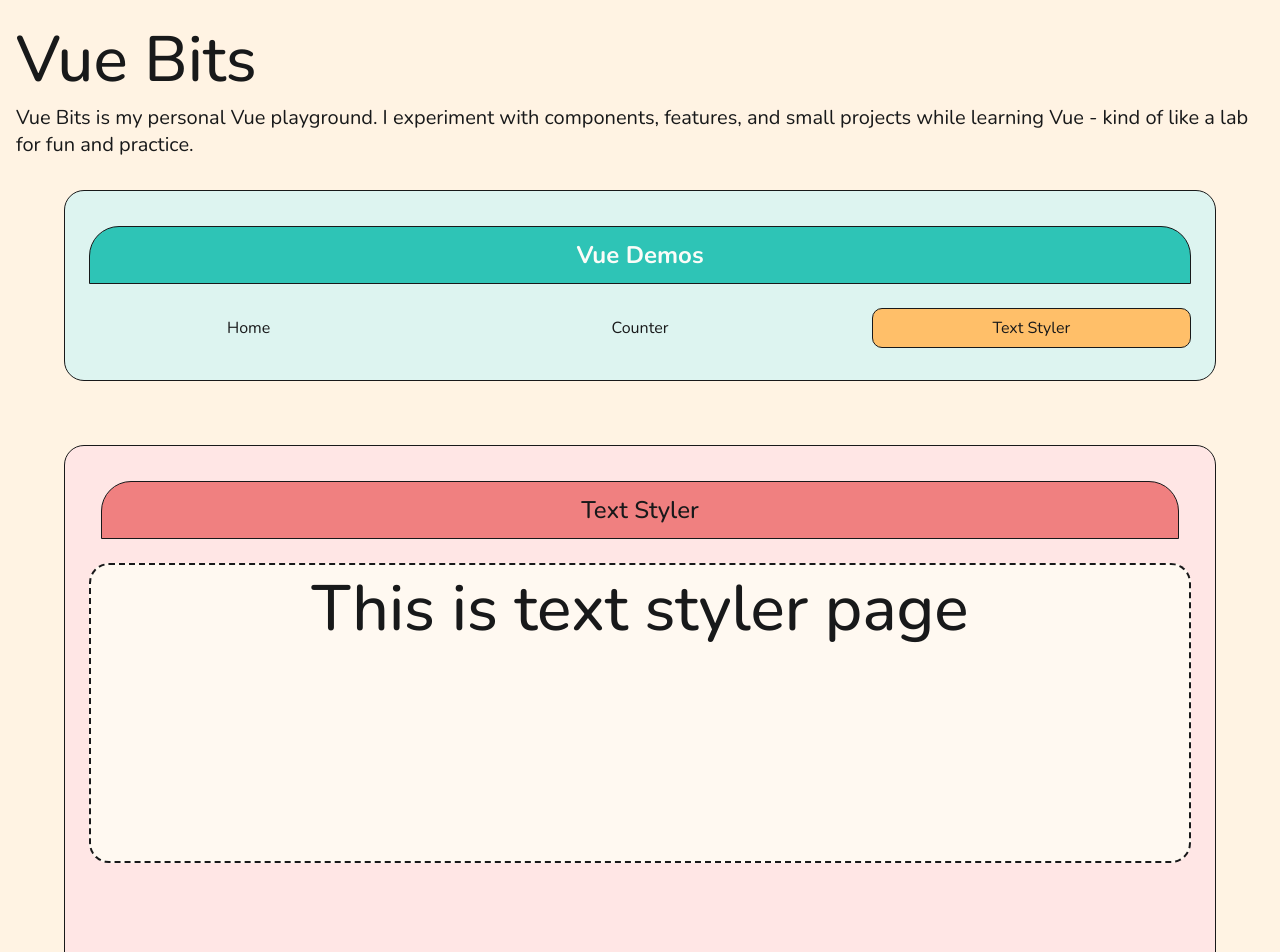
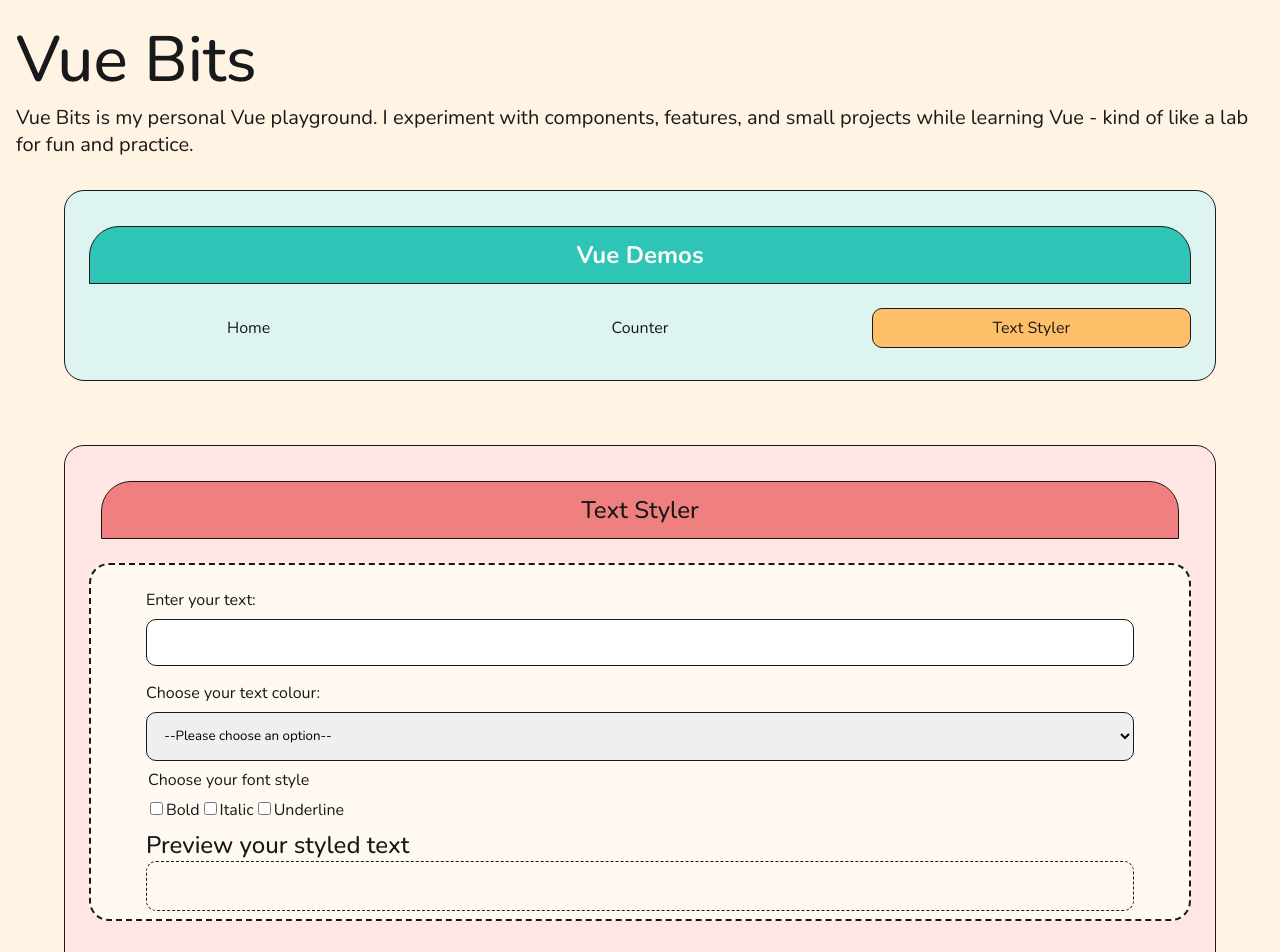
Before and after one commit to louiseka/vue-bits, a Vue app: page /text-styler in a window 1280 px wide. Shown: the top 952 px of the page. Built offline with nearby package versions, Linux system fonts and the light colour scheme.

Commit message:
Creating basic layout for text styler

```diff
--- a/src/views/TextStylerView.vue
+++ b/src/views/TextStylerView.vue
@@ -1,3 +1,78 @@
-<script setup></script>
-<template><h1>This is text styler page</h1></template>
-<style scoped></style>
+<script setup>
+import { ref } from "vue";
+const previewText = ref("");
+</script>
+<template>
+  <section class="textStyler">
+    <form>
+      <fieldset class="text__fieldset">
+        <label for="text">Enter your text:</label>
+        <input v-model="previewText" id="text" name="text" type="text" />
+      </fieldset>
+      <fieldset class="select__fieldset">
+        <label for="color-select">Choose your text colour:</label>
+        <select name="color" id="color-select">
+          <option value="">--Please choose an option--</option>
+          <option value="red">Red</option>
+          <option value="blue">Blue</option>
+          <option value="green">Green</option>
+        </select>
+      </fieldset>
+      <fieldset class="checkbox__fieldset">
+        <legend>Choose your font style</legend>
+        <input type="checkbox" id="bold" name="bold" />
+        <label for="bold">Bold</label>
+        <input type="checkbox" id="italic" name="italic" />
+        <label for="italic">Italic</label>
+        <input type="checkbox" id="underline" name="underline" />
+        <label for="underline">Underline</label>
+      </fieldset>
+    </form>
+    <div>
+      <h2>Preview your styled text</h2>
+      <p class="preview">{{ previewText }}</p>
+    </div>
+  </section>
+</template>
+<style scoped>
+.textStyler {
+  display: flex;
+  flex-direction: column;
+  justify-content: space-between;
+  width: 90%;
+  margin: 0.5em;
+}
+
+h2 {
+  font-weight: var(--font-medium);
+}
+
+.checkbox__fieldset,
+.text__fieldset,
+.select__fieldset,
+label,
+legend {
+  margin: 0.5em 0;
+}
+
+.text__fieldset,
+.select__fieldset {
+  display: flex;
+  flex-direction: column;
+}
+
+.text__fieldset input,
+.select__fieldset select {
+  padding: 1em;
+  font-family: var(--body-font);
+  border-radius: var(--sm-border-radius);
+  border: var(--solid-thin-border);
+}
+
+.preview {
+  min-height: 50px;
+  padding: 1em;
+  border: var(--thin-dashed-border);
+  border-radius: var(--sm-border-radius);
+}
+</style>
```
